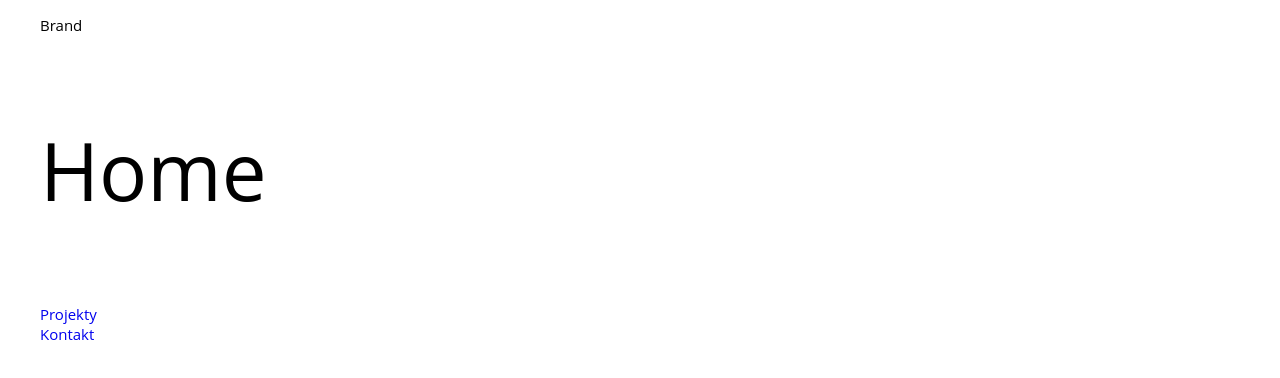
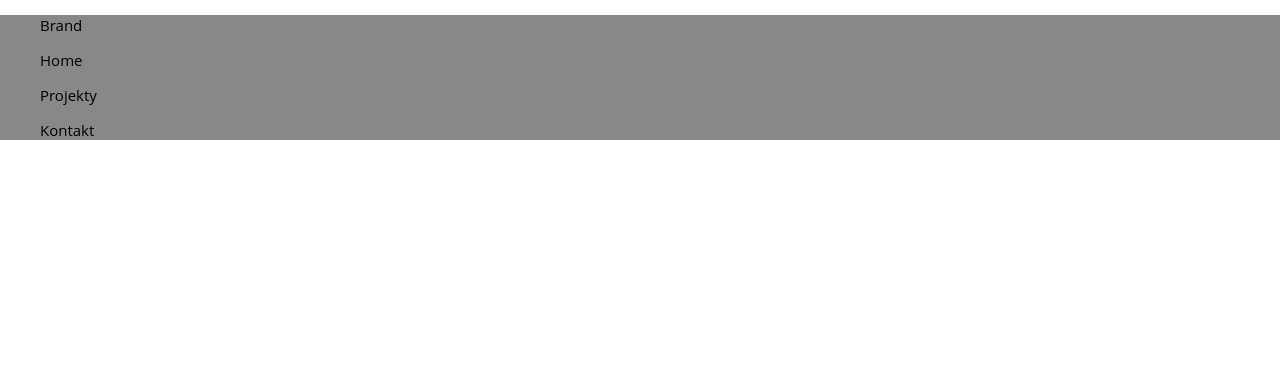
Before and after one commit to yougonnagetyours/tailwind-try-simple, a Gatsby site: page / in a window 1280 px wide. Built offline with nearby package versions, Linux system fonts and the light colour scheme; Gatsby itself is replaced by a stand-in of ours.

Commit message:
Change nav bcg color

```diff
--- a/src/components/nav.js
+++ b/src/components/nav.js
@@ -8,8 +8,8 @@ const Nav = () => (
       <ul>
           <div>Brand</div>
           <li><Link to="/"><p>Home</p></Link></li>
-          <li><Link to="projects">Projekty</Link></li>
-          <li><Link to="/">Kontakt</Link></li>
+          <li><Link to="projects"><p>Projekty</p></Link></li>
+          <li><Link to="/"><p>Kontakt</p></Link></li>
       </ul>
   </nav>
 )
--- a/src/styles/global.css
+++ b/src/styles/global.css
@@ -1,12 +1,12 @@
 :root {
   --main-bg-color: black;
   --main-font-size: 15px;
-  --main-font-size2: 80px;
+  --main-font-family: "Open Sans", sans-serif;
 }
 
 
 * {
-  font-family: "Open Sans", sans-serif;
+  font-family: var(--main-font-family);
   font-size: var(--main-font-size);
   box-sizing: border-box;
 }
--- a/src/styles/nav.css
+++ b/src/styles/nav.css
@@ -1,7 +1,10 @@
+nav{
+  background-color: #888;
+}
+
 li{
   color: #000;
 }
- li p {
+li p {
    color: #000;
-   font-size: var(--main-font-size2);
  }
```
